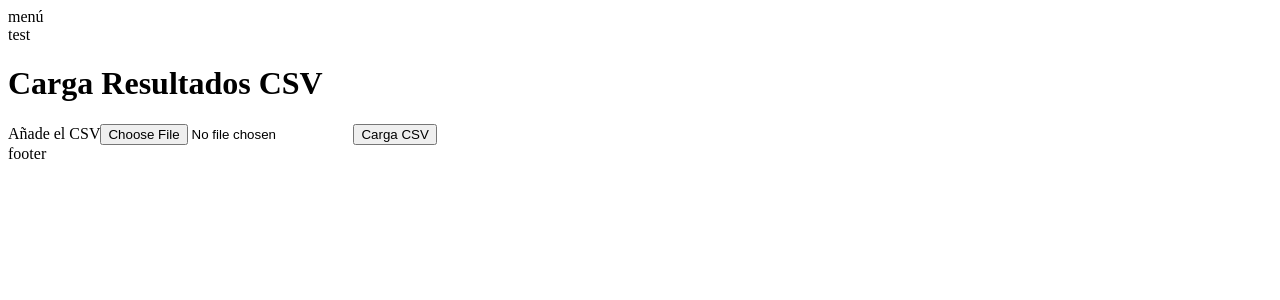
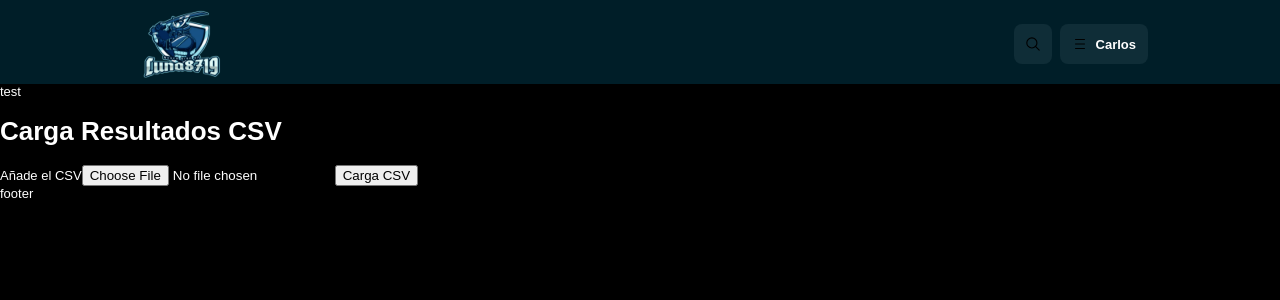
Before and after one commit to carlos8719/app_futbol_estadistic, a PHP site: page / in a window 1280 px wide. Shown: the top 300 px of the page. Run offline with PHP 8.4, Linux system fonts and the light colour scheme; some libraries are stand-ins or nearby versions.

Commit message:
menu principal

```diff
--- /dev/null
+++ b/front_end/estilos/general.css
@@ -0,0 +1,104 @@
+body{
+    background-color:black;
+    color: white;
+    font-size: 13px;
+    font-family: 'LivesportFinderLatin', Arial, sans-serif;
+    width: 100%;
+    margin:0 auto;
+    padding: 0;
+
+}
+
+.header{
+    grid-template: " . content . " auto/1fr 1048px 1fr;
+}
+.header, .header_content{
+    background-color: #001e28;
+    display: grid;
+
+}
+.header_content{
+    grid-column-gap: 8px;
+    align-items: center;
+    box-sizing: border-box;
+    color: white;
+    grid-area: content;
+    grid-auto-columns: auto;
+    grid-auto-flow: column;
+    grid-template-columns: 1fr;
+    grid-template-rows: 40px;
+    padding: 24px 16px 20px;
+    position: relative;
+}
+.header_logo{
+    color: -webkit-link;
+    cursor: pointer;
+    text-decoration: underline;
+    display: flex;
+    margin-right: auto;
+    position: relative;
+}
+.header_logo_svg {
+    height: 80px;
+    width: 100px;
+}
+a.header_logo {
+    cursor: pointer;
+}
+.header__block {
+    display: flex;
+    height: 100%;
+    position: relative;
+}
+.header__block--user{
+    width: auto;
+}
+.header__icon {
+    flex-shrink: 0;
+    height: 20px;
+    justify-self: center;
+    width: 20px;
+}
+.header__button{
+    align-items: center;
+    background-color:#0f2d37;
+    border-radius: 8px;
+    box-sizing: border-box;
+    cursor: pointer;
+    display: grid;
+    grid-auto-flow: column;
+    height: 100%;
+    width: 100%;
+}
+.searchIcon{
+    align-items: center;
+    box-sizing: border-box;
+    cursor: pointer;
+    display: flex;
+    height: 100%;
+    justify-content: center;
+    width: 100%;
+    padding: 10px;
+}
+.header__block--search{
+
+}
+a{
+    color:white;
+}
+.searchIcon svg {
+    height: 18px;
+    width: 18px;
+}
+
+.header__button--user {
+    column-gap: 8px;
+    padding: 0 12px;
+}
+.header__icon--user {
+    height: 16px;
+    width: 16px;
+}
+.header__text {
+    font-weight: 700;
+}
--- a/front_end/vista/head.php
+++ b/front_end/vista/head.php
@@ -18,6 +18,8 @@ $DOCUMENT_ROOT = $_SERVER["DOCUMENT_ROOT"];
 <script type="text/javascript" src="/front_end/controlador/cargaResultados.js"></script>
 <script type="text/javascript" src="/front_end/modelo/cargaResultados.js"></script>
 
+<!-- estilos -->
+<link rel="stylesheet" type="text/css" href="/front_end/estilos/general.css" media="screen" />
 
 <!-- login -->
 <script type="text/javascript" src="/front_end/vista/login.js"></script>
--- a/front_end/vista/header.php
+++ b/front_end/vista/header.php
@@ -1,2 +1,22 @@
 
-<div> menú </div>
+<div class="header">
+    <div class="header_content">
+        <a class="header_logo" href="#">
+            <img class="header_logo_svg" src="/front_end/img/logo_canal_edit.png">
+            <span class="header__slogan"></span>
+        </a>
+        <div id="searchWindow" class="header__block header__block--search">
+            <div id"search-window" class="header__button">
+                <span class="searchIcon">
+                    <svg width="50px" height="50px" viewBox="0 0 32 32" enable-background="new 0 0 32 32" id="Editable-line" version="1.1" xml:space="preserve" xmlns="http://www.w3.org/2000/svg" xmlns:xlink="http://www.w3.org/1999/xlink"><circle cx="14" cy="14" fill="none" id="XMLID_42_" r="9" stroke="#000000" stroke-linecap="round" stroke-linejoin="round" stroke-miterlimit="10" stroke-width="2"/><line fill="none" id="XMLID_44_" stroke="#000000" stroke-linecap="round" stroke-linejoin="round" stroke-miterlimit="10" stroke-width="2" x1="27" x2="20.366" y1="27" y2="20.366"/></svg>
+                </span>
+            </div>
+        </div>
+        <div id="header__block--user-menu" class ="header__block header__block--user">
+            <div id="user-menu" class ="header__button header__button--user">
+                <svg class="header__icon header__icon--user" width="32px" height="32px" viewBox="0 0 32 32" enable-background="new 0 0 32 32" id="Editable-line" version="1.1" xml:space="preserve" xmlns="http://www.w3.org/2000/svg" xmlns:xlink="http://www.w3.org/1999/xlink"><line fill="none" id="XMLID_103_" stroke="#000000" stroke-linecap="round" stroke-linejoin="round" stroke-miterlimit="10" stroke-width="2" x1="7" x2="25" y1="16" y2="16"/><line fill="none" id="XMLID_102_" stroke="#000000" stroke-linecap="round" stroke-linejoin="round" stroke-miterlimit="10" stroke-width="2" x1="7" x2="25" y1="25" y2="25"/><line fill="none" id="XMLID_101_" stroke="#000000" stroke-linecap="round" stroke-linejoin="round" stroke-miterlimit="10" stroke-width="2" x1="7" x2="25" y1="7" y2="7"/></svg>
+                <span class="header__text header__text--user header__text--loggedIn">Carlos</span>
+            </div>
+        </div>
+    </div>
+</div>
```
Also changed, not shown: front_end/img/hamburger-menu-more-svgrepo-com.svg (added), front_end/img/magnifier-search-zoom-svgrepo-com.svg (added).
